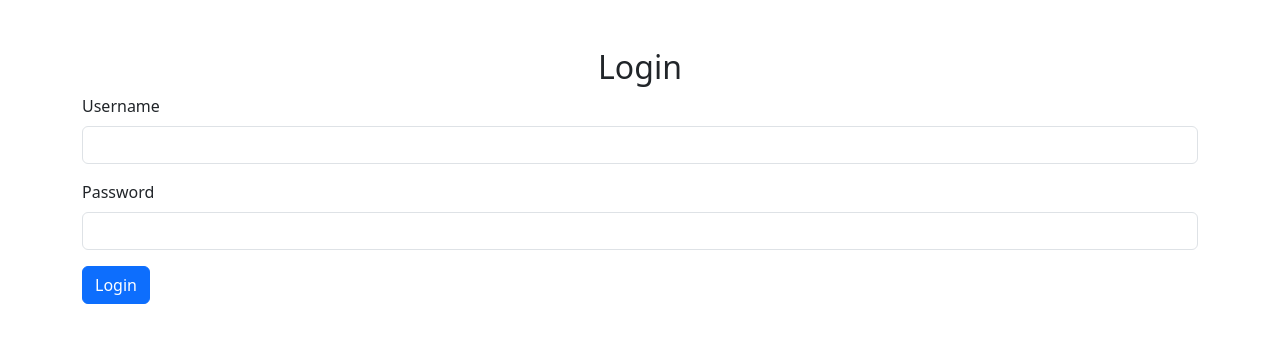
After one commit to JackEva/djangoProject, a Django app: page /login/ in a window 1280 px wide. The commit adds this page. Shown: the top 343 px of the page. Run offline with Django 5.2, Linux system fonts and the light colour scheme; some libraries are stand-ins or nearby versions.

Commit message:
'updated'

```diff
--- a/project/app/forms.py
+++ b/project/app/forms.py
@@ -1,5 +1,6 @@
 from django.forms import ModelForm
 from .models import Student,Faculty
+from django.contrib.auth.models import User
 
 class StudentForm(ModelForm):
     class Meta:
@@ -10,3 +11,8 @@ class FacultyForm(ModelForm):
     class Meta:
         model = Faculty
         fields = ['first_name','last_name','age','email']
+
+class userLoginForm(ModelForm):
+    class Meta:
+        model = User
+        fields = ['username','password']
--- a/project/app/templates/app/base.html
+++ b/project/app/templates/app/base.html
@@ -1,6 +1,7 @@
 {% load django_bootstrap5 %}
 {% bootstrap_css %}
 {% bootstrap_javascript %}
+{% load static %}
 
 <!DOCTYPE html>
 <html lang="en">
@@ -8,6 +9,7 @@
     <meta charset="UTF-8">
     <meta name="viewport" content="width=device-width, initial-scale=1.0">
     <title>{% block title %}Page Title{% endblock %}</title>
+    <link rel="stylesheet" href="{% static 'style.css' %}">
    </head>
 
 
@@ -47,6 +49,7 @@
               <input class="form-control me-2" type="search" placeholder="Search" aria-label="Search">
               <button class="btn btn-outline-success" type="submit">Search</button>
             </form>
+            <button class='btn btn-warning'><a href='{% url 'user_logout' %}' class='delete'>logout</a></button>
           </div>
         </div>
       </nav>
--- /dev/null
+++ b/project/app/templates/app/loginPage.html
@@ -0,0 +1,25 @@
+{% extends 'app/base.html' %}
+{% load static %}
+{% block title %}Login Page{% endblock %}
+{% block navbar %}
+{% endblock %}
+{% block content %}
+<div class="container mt-5">
+    <h2 class="text-center">Login</h2>
+    <form method="post" action="{% url 'user_login' %}">
+        {% csrf_token %}
+        <div class="mb-3">
+            <label for="username" class="form-label">Username</label>
+            <input type="text" class="form-control" id="username" name="username" required>
+        </div>
+        <div class="mb-3">
+            <label for="password" class="form-label">Password</label>
+            <input type="password" class="form-control" id="password" name="password" required>
+        </div>
+        <button type="submit" class="btn btn-primary">Login</button>
+    </form>
+    {% comment %} <div class="mt-3">
+        <a href="{% url 'register' %}">Don't have an account? Register here</a>
+    </div> {% endcomment %}
+</div>
+{% endblock %}
--- a/project/app/urls.py
+++ b/project/app/urls.py
@@ -2,10 +2,13 @@ from django.urls import path, include
 from . import views
 
 urlpatterns = [
-    path('sample',views.sample,name="jack"),
-    path('faculty',views.faculty, name="faculty"),
-    path('cfaculty',views.create_faculty, name="create_faculty"),
+    path('sample/',views.sample,name="jack"),
+    path('faculty/',views.faculty, name="faculty"),
+    path('cfaculty/',views.create_faculty, name="create_faculty"),
     path('delete/<int:id>',views.delete_faculty, name="delete_faculty"),
+    path('login/',views.user_login, name="user_login"),
+    path('logout/',views.user_logout, name="user_logout"),
+
     # path('update/<int:id>',views.update_faculty, name="update_faculty"),
 
 
--- a/project/app/views.py
+++ b/project/app/views.py
@@ -2,8 +2,11 @@ from django.http import HttpResponse
 from django.shortcuts import render,redirect
 from .forms import StudentForm,FacultyForm
 from .models import Faculty
+from django.contrib.auth.decorators import login_required
+from django.contrib.auth.models import User
+from django.contrib.auth import login, authenticate, logout
 
-
+@login_required(login_url='user_login')
 def sample1(request):
     form = StudentForm()
     if request.method == "POST":
@@ -14,17 +17,14 @@ def sample1(request):
     else:
         form = StudentForm()
     return render(request, "app/base.html", {"form": form})
-
+@login_required(login_url='user_login')
 def faculty(request):
     res = Faculty.objects.all()
     Faculty.objects.filter()
 
-
-
-
     return render(request, 'app/faculty.html', context={'res': res})
 
-
+@login_required(login_url='user_login')
 def update_faculty(request, id):
     res = Faculty.objects.get(id=id)
     form = StudentForm(request.POST or None, instance=res)
@@ -33,6 +33,7 @@ def update_faculty(request, id):
         return redirect('faculty')
     return render(request, 'app/faculty.html', context={'form': form})
 
+@login_required(login_url='user_login')
 def create_faculty(request):
     if request.method == "POST":
         fist_name = request.POST.get('first_name')
@@ -44,7 +45,7 @@ def create_faculty(request):
         return redirect('faculty')
     return render(request, 'app/faculty.html')
 
-
+@login_required(login_url='user_login')
 def delete_faculty(request, id):
     res = Faculty.objects.get(id=id)
     res.delete()
@@ -52,3 +53,21 @@ def delete_faculty(request, id):
 
 def sample(request):
     return render(request, "app/sample.html")
+
+
+def user_login(request):
+    if request.method == "POST":
+        username = request.POST.get('username')
+        password = request.POST.get('password')
+        user = authenticate(request, username=username, password=password)
+        if user is not None:
+            login(request,user)
+            return redirect('faculty')
+        else:
+            return HttpResponse("Invalid credentials")
+    return render(request, 'app/loginPage.html')
+
+@login_required(login_url='user_login')
+def user_logout(request):
+    logout(request)
+    return render(request, 'app/loginPage.html')
```
Also changed, not shown: project/app/models.py (+8 -0 lines), project/app/templates/app/faculty.html (+10 -2 lines), project/app/templates/app/register.html (added, +9 -0 lines), project/db.sqlite3.
